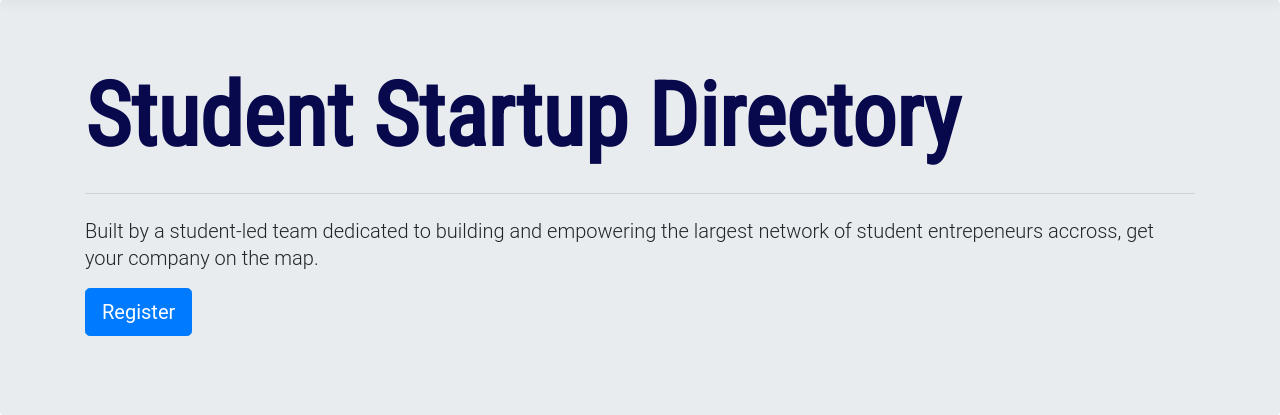
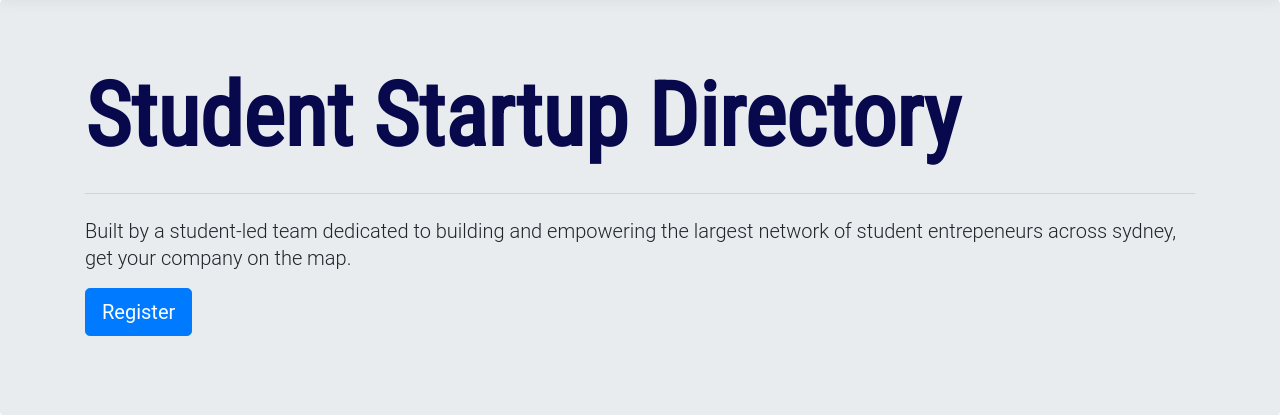
Before and after one commit to Kevinwochan/Startup-Directory, a Django app: page / in a window 1280 px wide. Shown: the part 87-502 px from the top of the page. Run offline with Django 3.2, Linux system fonts and the light colour scheme; data that the repository does not hold is empty; some libraries are stand-ins or nearby versions.

Commit message:
Fixing typo in hero banner

```diff
--- a/startupdirectory/templates/hero.html
+++ b/startupdirectory/templates/hero.html
@@ -3,7 +3,7 @@
 	<div class="container">
 		<h1 class="display-2">Student Startup Directory</h1>
 		<hr class="my-4">
-		<p class="lead">Built by a student-led team dedicated to building and empowering the largest network of student entrepeneurs accross, get your company on the map.</p>
+		<p class="lead">Built by a student-led team dedicated to building and empowering the largest network of student entrepeneurs across sydney, get your company on the map.</p>
 		<p class="lead">
 			<a class="btn btn-primary btn-lg" href="http://textbook.ventures/directory-registration" role="button">Register</a>
 		</p>
```
